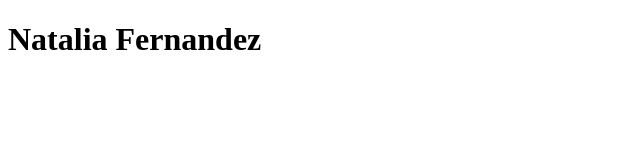
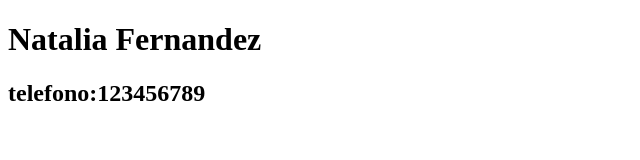
Before and after one commit to natproject/repo1, a plain HTML site: page contacto.html in a window 1280 px wide. Shown: the whole page, without its empty margins (0-640 px from the left). Drawn offline with Linux system fonts and the light colour scheme.

Commit message:
He añadido h2 a contacto

```diff
--- a/contacto.html
+++ b/contacto.html
@@ -8,5 +8,6 @@
 </head>
 <body>
     <h1>Natalia Fernandez</h1>
+    <h2>telefono:123456789</h2>
 </body>
 </html>
```
